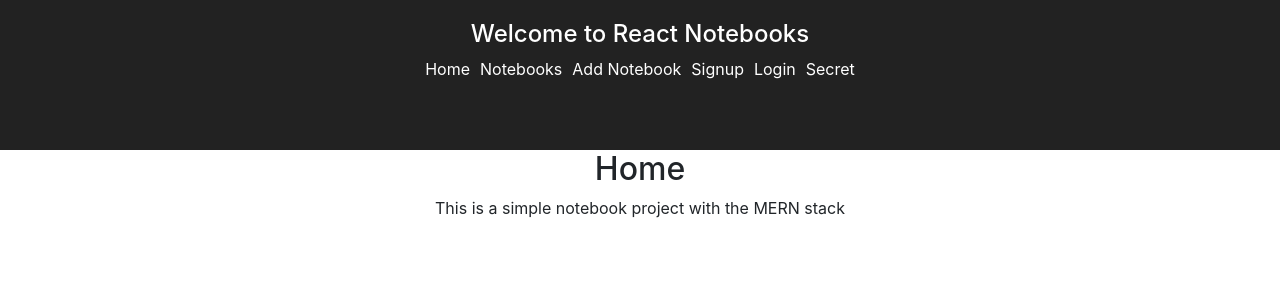
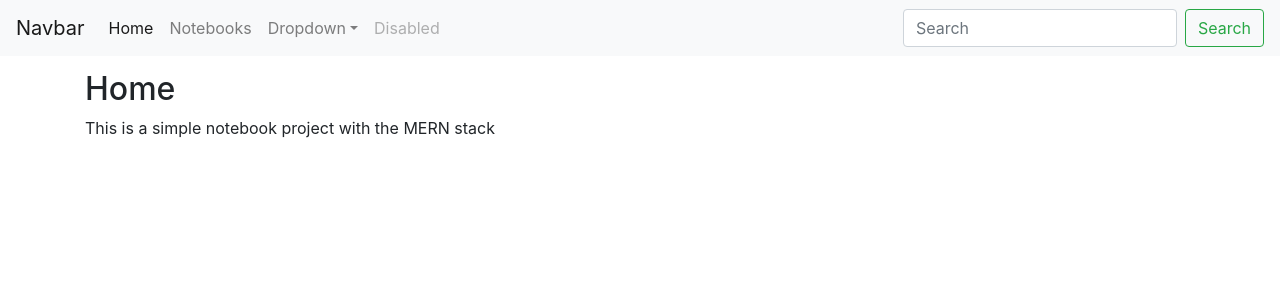
Before and after one commit to Frejasari/simply-notes, a React (Create React App) app in the folder client/: page / in a window 1280 px wide. Shown: the top 300 px of the page. Built offline with nearby package versions, Linux system fonts and the light colour scheme.

Commit message:
add Navbar to App

```diff
--- a/client/src/components/App.js
+++ b/client/src/components/App.js
@@ -1,5 +1,6 @@
 import React, { Component } from "react";
 import { Route, Link, Switch } from "react-router-dom";
+import Navigation from "./Navigation";
 import Home from "./Home";
 import Notebook from "./Notebooks";
 import AddNotebook from "./AddNotebook";
@@ -7,7 +8,6 @@ import Secret from "./Secret";
 import Login from "./Login";
 import Signup from "./Signup";
 import api from "../api";
-import "./App.css";
 
 class App extends Component {
   constructor(props) {
@@ -24,30 +24,21 @@ class App extends Component {
 
   render() {
     return (
-      <div className="App">
-        <header className="App-header">
-          <h1 className="App-title">Welcome to React Notebooks</h1>
-          <Link to="/">Home</Link>
-          <Link to="/notebooks">Notebooks</Link>
-          <Link to="/add-notebook">Add Notebook</Link>
-          {!api.isLoggedIn() && <Link to="/signup">Signup</Link>}
-          {!api.isLoggedIn() && <Link to="/login">Login</Link>}
-          {api.isLoggedIn() && (
-            <Link to="/" onClick={e => this.handleLogoutClick(e)}>
-              Logout
-            </Link>
-          )}
-          <Link to="/secret">Secret</Link>
-        </header>
+      <div>
+        {api.isLoggedIn() && <Navigation />}
+        <Navigation />
+        <section className="content container">
           <Switch>
             <Route path="/" exact component={Home} />
             <Route path="/notebooks" component={Notebook} />
+            <Route path="/notebooks/:notebookId" component={Notebook} />
             <Route path="/add-notebook" component={AddNotebook} />
             <Route path="/signup" component={Signup} />
             <Route path="/login" component={Login} />
             <Route path="/secret" component={Secret} />
             <Route render={() => <h2>404</h2>} />
           </Switch>
+        </section>
       </div>
     );
   }
--- a/client/src/index.css
+++ b/client/src/index.css
@@ -3,3 +3,7 @@ body {
   padding: 0;
   font-family: sans-serif;
 }
+
+section.content {
+  padding-top: 70px;
+}
```
Lines whose indentation alone changed are shown as unchanged.
